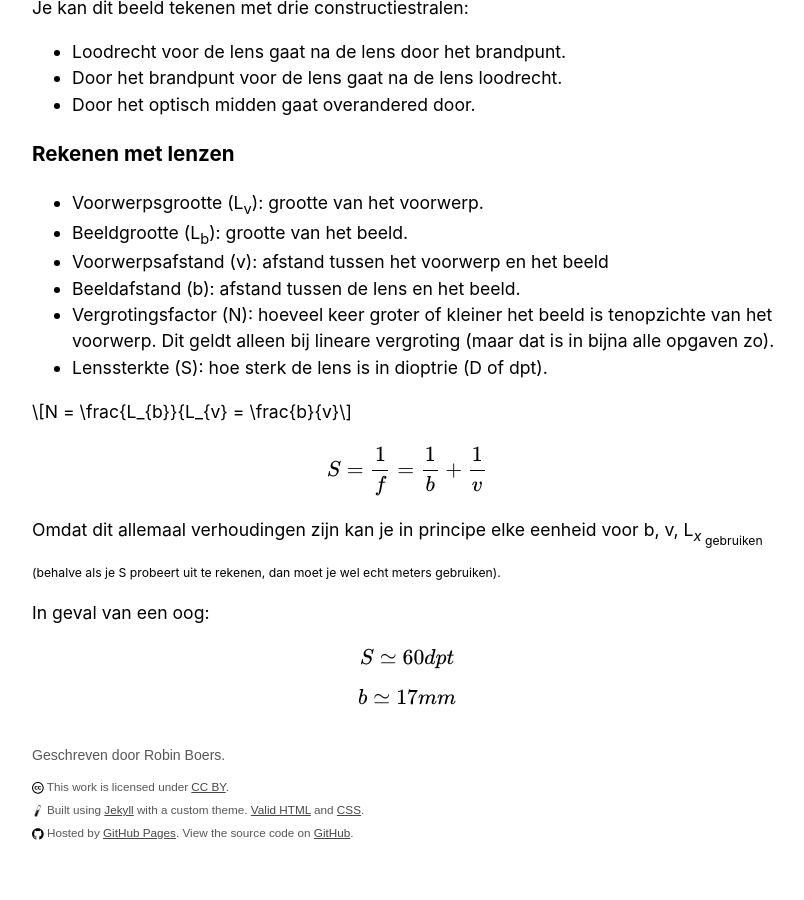
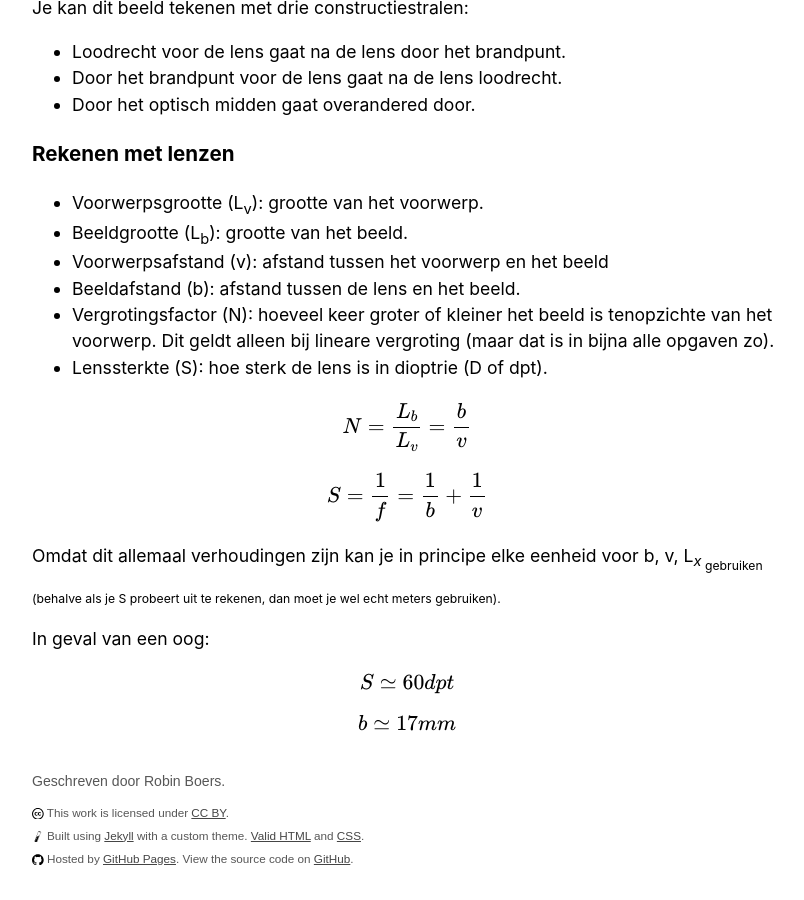
Before and after one commit to RobinBoers/school.geheimesite.nl, a Jekyll site: the page built from 5VWO/TW2/Natuurkunde.md, in a window 1280 px wide and 900 px high, scrolled down 4035 px. Shown: the whole window, without its empty margins (233-1037 px from the left). Built offline with Jekyll 4.4.1, drawn with Linux system fonts in a browser that asks for light colours; our own code applies the rules of GitHub Pages for plain Markdown files; before the commit the page ends 4909 px from its top, so only the background shows below that.

Commit message:
Fix another typo

```diff
--- a/5VWO/TW2/Natuurkunde.md
+++ b/5VWO/TW2/Natuurkunde.md
@@ -114,7 +114,7 @@ Je kan dit beeld tekenen met drie constructiestralen:
 - Vergrotingsfactor (N): hoeveel keer groter of kleiner het beeld is tenopzichte van het voorwerp. Dit geldt alleen bij lineare vergroting (maar dat is in bijna alle opgaven zo).
 - Lenssterkte (S): hoe sterk de lens is in dioptrie (D of dpt).
 
-\\[N = \frac{L_{b}}{L_{v} = \frac{b}{v}\\]
+\\[N = \frac{L_{b}}{L_{v}} = \frac{b}{v}\\]
 
 \\[S = \frac{1}{f} = \frac{1}{b} + \frac{1}{v}\\]
 
```
